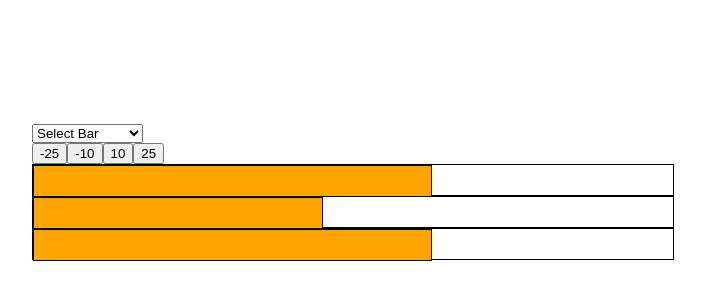
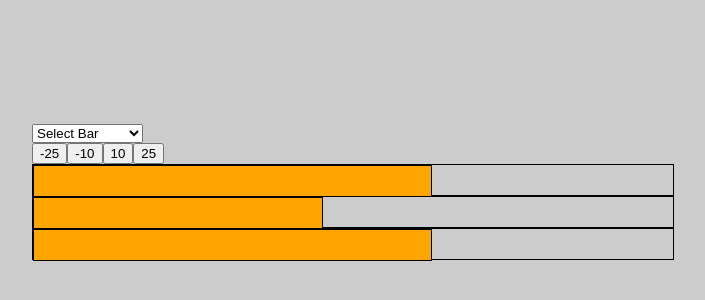
Before and after one commit to mmahinay/MyBars, a plain HTML site: page index.html in a window 1280 px wide. Shown: the part 116-416 px from the top of the page, without its empty margins (288-993 px from the left). Drawn offline with Linux system fonts and the light colour scheme.

Commit message:
finish style.css
added body background-color

```diff
--- a/style.css
+++ b/style.css
@@ -1,3 +1,6 @@
+body{
+	background-color: #cccccc;
+}
 .wrapper {
 	   width: 50vw;
 	   margin: 30vh auto;
```
